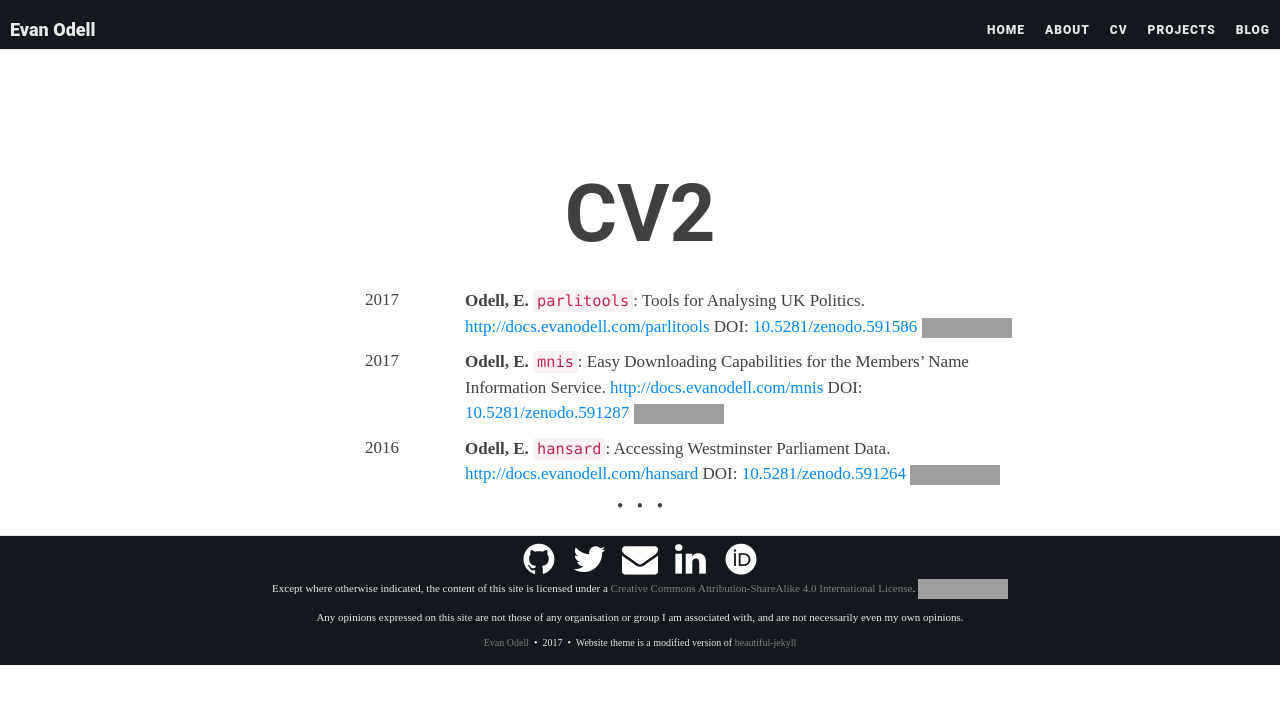
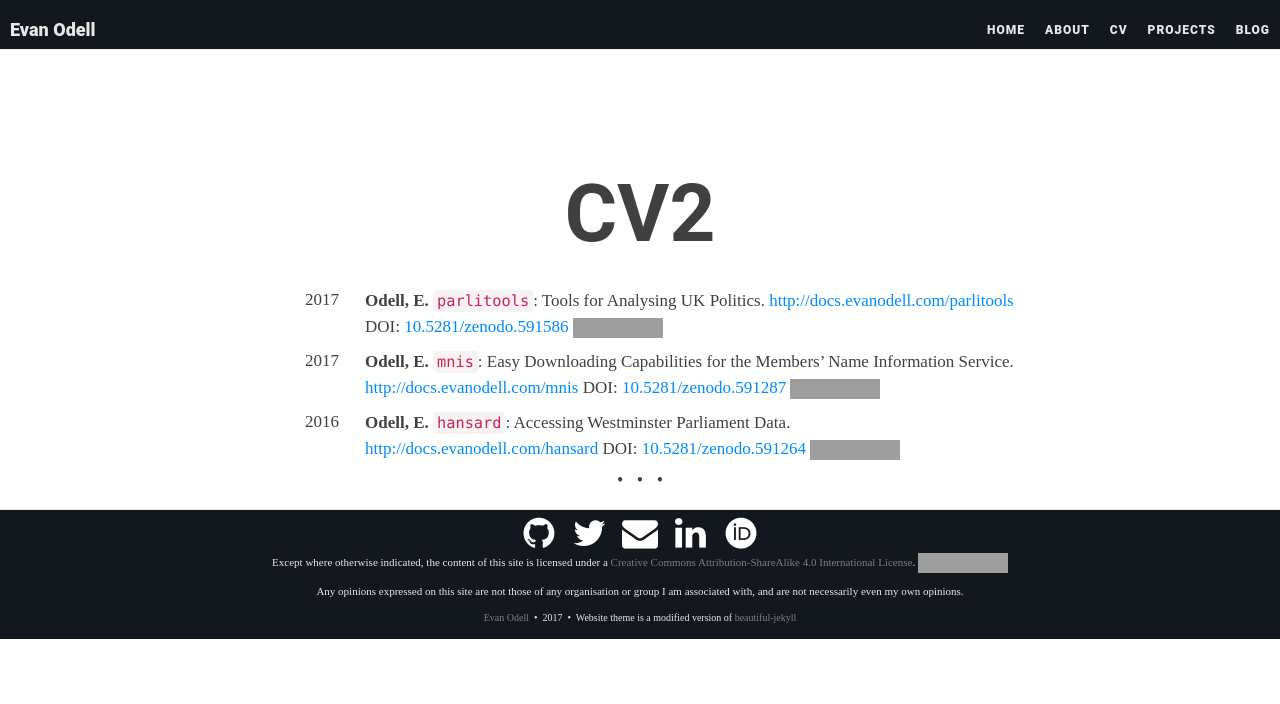
Before and after one commit to evanodell/evanodell.com, a Jekyll site: the page built from cv2.md, in a window 1280 px wide. Shown: the top 704 px of the page. Built offline with Jekyll 4.4.1, drawn with Linux system fonts in a browser that asks for light colours; nearby versions of some CDN libraries; some web fonts are replaced; grey boxes are pictures that could not be loaded.

Commit message:
css tweakery

```diff
--- a/css/main.css
+++ b/css/main.css
@@ -47,7 +47,7 @@ p {
 
 
 .cvwrapper {
-  margin-left: 200px;
+  margin-left: 100px;
 }
 .cvcontent {
   float: right;
@@ -55,8 +55,8 @@ p {
 }
 .cvsidebar {
   float: left;
-  width: 100px;
-  margin-left: -100px;
+  width: 60px;
+  margin-left: -60px;
 }
 .cvcleared {
   clear: both;
```
